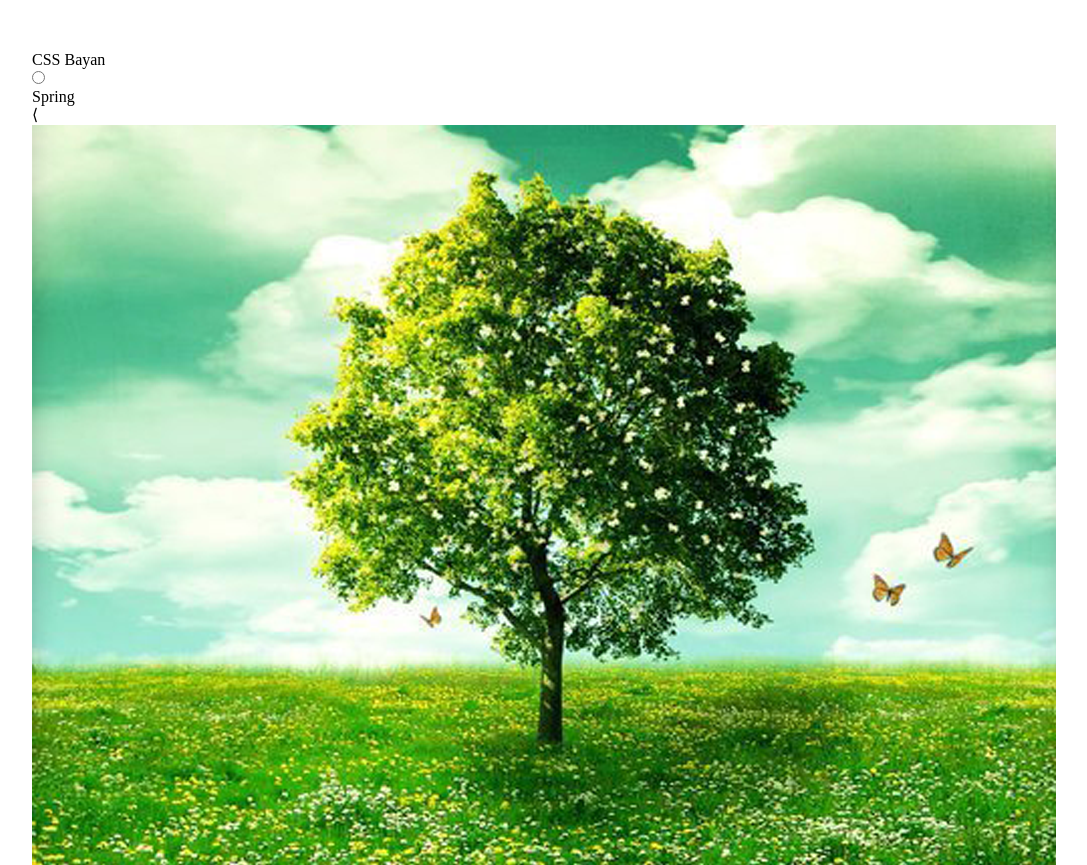
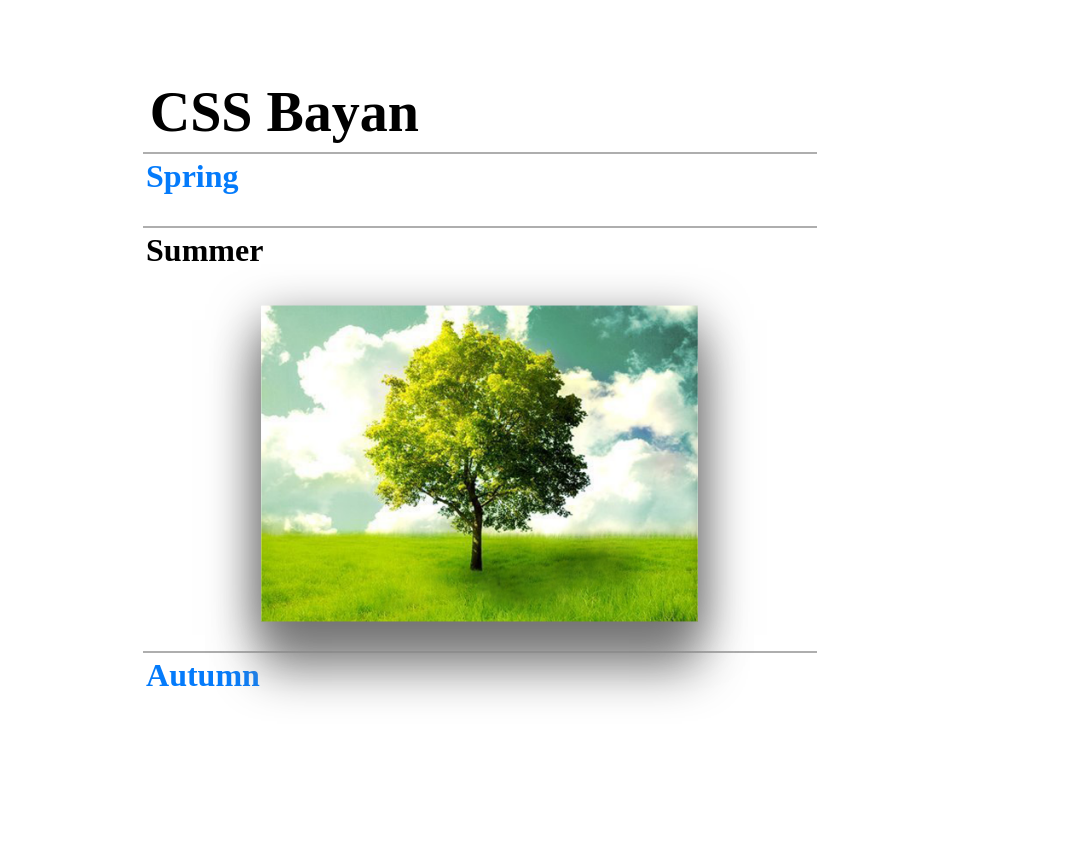
Before and after one commit to VOLSVIK/cssBayan, a plain HTML site: page cssBayan/index.html in a window 1280 px wide. Shown: the top 865 px of the page, without its empty margins (160-1247 px from the left). After the commit the page ends 800 px from the top, so only its background shows below. Drawn offline with Linux system fonts and the light colour scheme.

Commit message:
feat: change style (Sun, 12-03-23 17:11:00)

```diff
--- a/cssBayan/style.css
+++ b/cssBayan/style.css
@@ -1,11 +1,258 @@
 body {
-    width: 70%;
-    margin: 0 auto;
-    padding: 4%;
+    display: flex;
+    flex-direction: column;
+    /* justify-content: space-between; */
+    align-items: center;
+    /* max-width: 1740px; */
+    margin: 2vh 2vw;
+    padding: 5%;
+    /* margin-left: auto;
+    margin-right: auto;
+    padding-left: 5%;
+    padding-right: 5%; */
+    /* background-color: burlywood; */
+
   }
 
-  .bayanTitle {
-    margin-left: 2vw;
-    font-size: 1.7em;
+  .titleBayan {
+    width: 60%;
+    /* padding: 0vh 2vw; */
+    align-content: start;
+    font-size: 7vh;
     font-weight: 700;
   }
+
+.memeContent {
+    display: flex;
+    flex-direction: column;
+    align-items: center;
+    /* justify-content: space-between; */
+    width: 90%;
+    /* height: 4vh; */
+    /* cursor: pointer; */
+    /* color: beige; */
+    /* background-color: bisque; */
+    cursor: pointer;
+}
+/*
+.meme-Content02 {
+    display: flex;
+    flex-direction: column;
+    align-items: center;
+    width: 90%;
+    color: beige;
+    background-color: bisque;
+    cursor: pointer;
+} */
+
+.memeTitle {
+    display: flex;
+    justify-content: space-between;
+    width: 100%;
+    height: 7vh;
+    /* background-color: burlywood; */
+    transition: .5s;
+}
+
+.memeText {
+    font-size: 4vh;
+    margin-left: 1vw;
+    /* margin-right: auto; */
+    color: rgb(4, 123, 251);
+}
+
+.memeArrow {
+    /* width: 2vw; */
+    font-size: 4vh;
+    font-weight: 700;
+    /* height: 4vh; */
+    /* background-size: 2vw;  */
+    /* background-position: center; */
+    /* background-repeat: no-repeat; */
+    /* background-color: transparent; */
+    /* border: 1px solid; */
+    /* outline: 0; */
+    opacity: 0;
+    color:black;
+    margin-right: 2vw;
+    /* border-radius: 1.4em; */
+    /* background-image: url("arrow64.png"); */
+    transition: .5s;
+    transform-origin: 35% 35%;
+    transform: rotate(270deg);
+    /* transform: scale(0.7); */
+}
+
+.memeLine {
+    width: 97%;
+    margin: 0.5vh;
+    border: solid 0.1vh rgb(174, 174, 174);
+ }
+
+.memePicture01 {
+    width: 0%;
+    height: 0%;
+    /* background-size: 20em 20em;  */
+    background-size: contain;
+    background-position: center;
+    background-repeat: no-repeat;
+    /* background-color: transparent; */
+    /* background-color: aqua; */
+    /* border: 1px solid; */
+    /* outline: 0; */
+    /* opacity: 0; */
+
+    /* border-radius: 1.4em; */
+    /* background-image: url("spring.png"); */
+    transition: .5s;
+    /* display: none; */
+    transform: scale(0.2);
+}
+
+/* .memePicture02 {
+    width: 0em;
+    height: 0em;
+    background-size: contain;
+    background-position: center;
+    background-repeat: no-repeat;
+    background-image: url("summer.png");
+    transition: 1s;
+    transform: scale(0.2);
+} */
+
+/* a {
+    color: green;
+} */
+
+/* .memeContent:hover {
+    color: red;
+} */
+.memeContentAll:hover .memeArrow{
+    /* transform: rotate(180deg); */
+    opacity: 1;
+    /* color: green; */
+}
+
+.memeContentAll:hover .memeText{
+    color: black;
+}
+
+.memeContentAll:hover .memeTitle{
+    box-shadow: 0 1vh 2vw rgb(107, 107, 107), 0 4vh 2vw rgb(147, 147, 147);
+}
+
+/* .memeContent:hover .memePicture01{
+    transform: scale(1);
+    width: 40em;
+    height: 40em;
+} */
+
+/*
+.memeContent:visited .memePicture01{
+    transform: scale(1);
+    width: 10em;
+    height: 10em;
+    fill: freeze;
+} */
+
+
+.memeContentAll {
+    display: flex;
+    flex-direction: column;
+    align-items: center;
+    /* justify-content: space-between; */
+    width: 70%;
+    /* height: 4vh; */
+    /* cursor: pointer; */
+    /* color: rgb(210, 210, 66); */
+    /* background-color: beige; */
+    cursor: pointer;
+    /* margin: 20px 0; */
+}
+
+/* label:hover .memePicture01{
+    transform: scale(1);
+    width: 40em;
+    height: 40em;
+} */
+
+label {
+    display: flex;
+    flex-direction: column;
+    align-items: center;
+    cursor: pointer;
+    /* background-color: #f0f2f5; */
+    /* display: block; */
+    padding: 0.5vh;
+    justify-content: space-between;
+    width: 100%;
+    /* height: 4vh; */
+    /* background-color: burlywood; */
+    /* color: #BFE2FF; */
+    font-weight: 700;
+    /* box-sizing: border-box; */
+    /* z-index: 100; */
+    font-size: 1.4em;
+    /* margin-left: 1em; */
+    /* margin-right: auto; */
+    color: rgb(4, 123, 251);
+    /* font-family: Verdana, sans-serif;    */
+    /* font-size: 18px; */
+    /* margin: 0 0 5px; */
+    transition: .5s;
+}
+.memeContentAll label:hover .memeArrow{
+    transform-origin: 35% 35%;
+    transform: rotate(90deg);
+}
+
+.memeContentAll label:hover .memePicture01{
+    color: #FFF;
+    transform: scale(0.9);
+    width: 40%;
+    height: 40%;
+}
+.memeContentAll label:active .memeArrow{
+    transform-origin: 35% 35%;
+    transform: rotate(90deg);
+    color: rgb(4, 123, 251);
+}
+.memeContentAll label:active .memeText{
+    color: rgb(4, 123, 251);
+}
+.memeContentAll label:active .memePicture01{
+    color: #FFF;
+    transform: scale(0.9);
+    width: 40%;
+    height: 40%;
+}
+.memeContentAll label:active{
+    opacity: .7;
+}
+
+.memeContentAll input{
+    display: none;
+}
+/* .memeContentAll label:before {
+    content: '\276F';
+    float: right;
+} */
+.memeContentAll input:checked + label .memeText{
+    color: black;
+}
+
+.memeContentAll input:checked + label .memeArrow{
+    color: black;
+    transform-origin: 35% 35%;
+    transform: rotate(90deg);
+}
+/* .memeContentAll input:checked + label:before {
+    transition: transform .35s;
+    transform: rotate(90deg);
+} */
+.memeContentAll input:checked + label .memePicture01 {
+    width: 70%;
+    height: 70%;
+    transform: scale(0.9);
+    box-shadow: 0 2vh 4vw rgb(107, 107, 107), 0 7vh 4vw rgb(147, 147, 147);
+}
```
